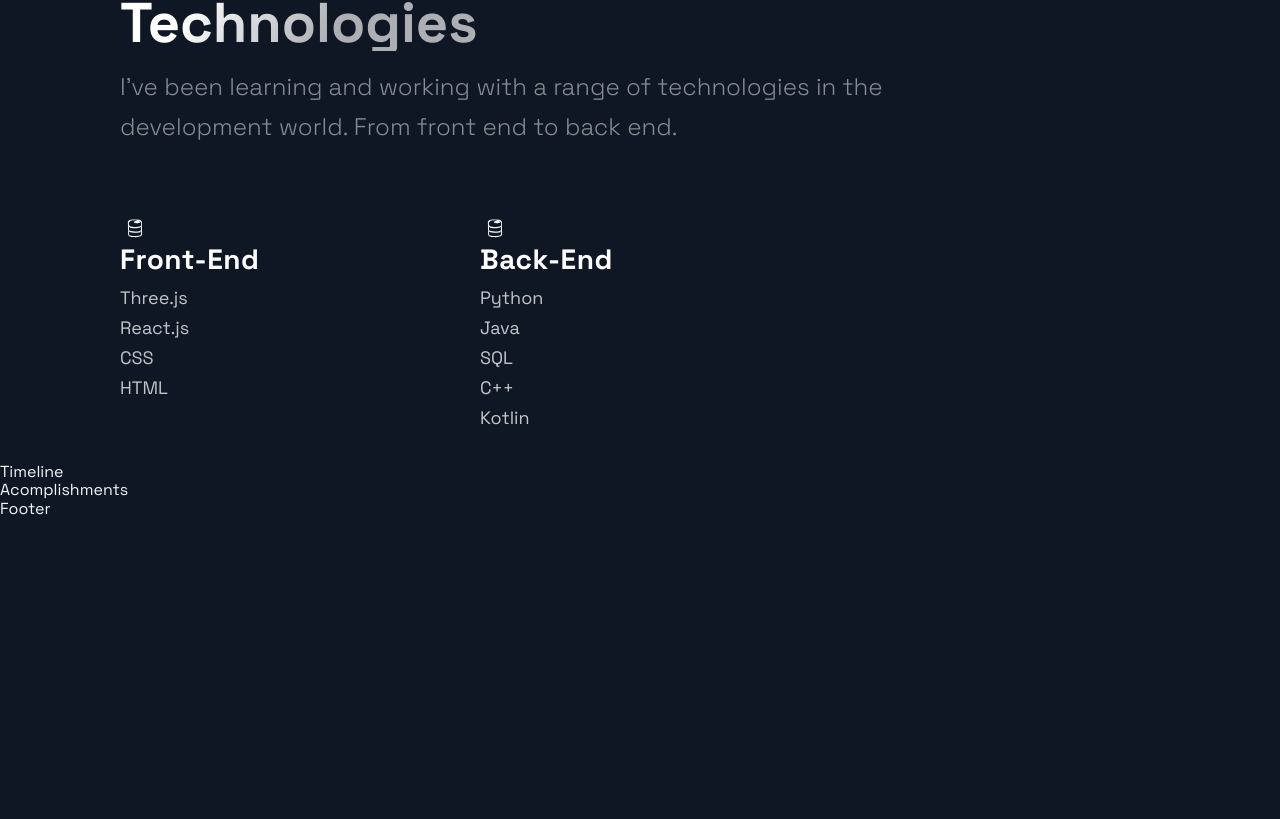
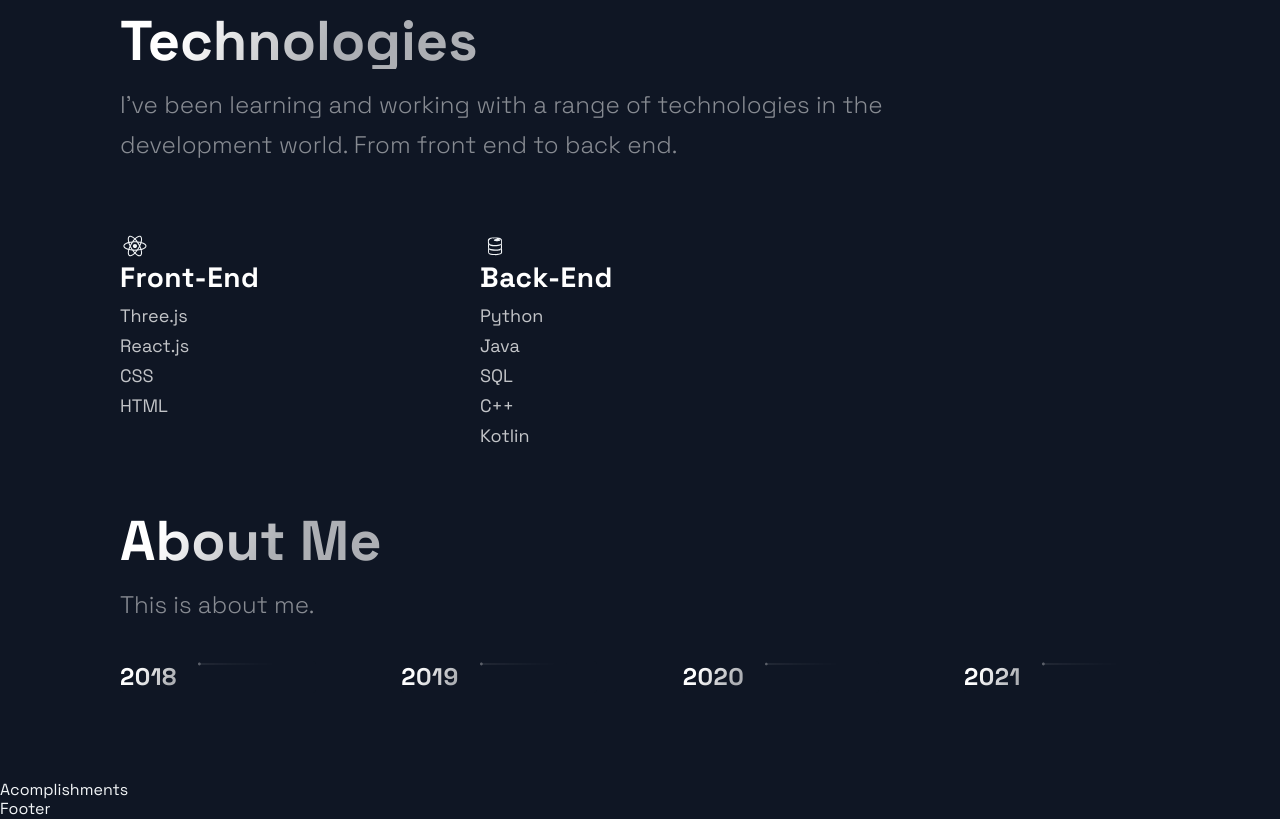
Before and after one commit to Ryoons/PortfolioProject, a Next.js app: page / in a window 1280 px wide. Shown: the part 2287-3106 px from the top of the page. Before the commit the page ends 2806 px from the top, so only its background shows below. Built offline with nearby package versions, Linux system fonts and the light colour scheme.

Commit message:
Timeline and added SVG for timeline

```diff
--- a/src/components/Technologies/Technologies.js
+++ b/src/components/Technologies/Technologies.js
@@ -6,6 +6,7 @@
 const Technologies = () =>  (
   <Section id="tech">
     <SectionDivider/>
+    <br/>
     <SectionTitle>Technologies</SectionTitle>
     <SectionText>
       I've been learning and working with a range of technologies in the development world.
@@ -13,7 +14,7 @@
     </SectionText>
     <List>
       <ListItem>
-        <DiFirebase size ="3rem"/>
+        <DiReact size ="3rem"/>
         <ListContainer>
           <ListTitle>Front-End</ListTitle>
           <ListParagraph>
--- a/src/components/TimeLine/TimeLine.js
+++ b/src/components/TimeLine/TimeLine.js
@@ -7,22 +7,22 @@
 const TOTAL_CAROUSEL_COUNT = TimeLineData.length;
 
 const Timeline = () => {
-  // const [activeItem, setActiveItem] = useState(0);
-  // const carouselRef = useRef();
+   const [activeItem, setActiveItem] = useState(0);
+   const carouselRef = useRef();
 
   // const scroll = (node, left) => {
   //   return node.scrollTo({ left, behavior: 'smooth' });
   // }
 
-  // const handleClick = (e, i) => {
-  //   e.preventDefault();
+   const handleClick = (e, i) => {
+     e.preventDefault();
 
-  //   if (carouselRef.current) {
-  //     const scrollLeft = Math.floor(carouselRef.current.scrollWidth * 0.7 * (i / TimeLineData.length));
+    if (carouselRef.current) {
+      const scrollLeft = Math.floor(carouselRef.current.scrollWidth * 0.7 * (i / TimeLineData.length));
 
-  //     scroll(carouselRef.current, scrollLeft);
-  //   }
-  // }
+      scroll(carouselRef.current, scrollLeft);
+    }
+  }
 
   // const handleScroll = () => {
   //   if (carouselRef.current) {
@@ -43,9 +43,59 @@
   // }, []);
 
   return (
-    <div>
-      Timeline
-    </div>
+    <Section id="about">
+      <SectionTitle>About Me</SectionTitle>
+      <SectionText>
+        This is about me.
+      </SectionText>
+      <CarouselContainer ref = {carouselRef}>
+        <>
+          {TimeLineData.map((item, index) => (
+            <CarouselMobileScrollNode key = {index} final = {index === TOTAL_CAROUSEL_COUNT -1}>
+              <CarouselItem
+                index = {index}
+                id = {`carousel__item-${index}`}
+                active= {activeItem}
+                onClick = {(e) => handleClick(e, index)}>
+                  <CarouselItemTitle>
+                    {item.year}
+                    <CarouselItemImg
+                    width="208"
+                    height="6"
+                    viewBox="0 0 208 6"
+                    fill="none"
+                    xmlns="http://www.w3.org/2000/svg">
+                    <path
+                      fill-rule="evenodd"
+                      clip-rule="evenodd"
+                      d="M2.5 5.5C3.88071 5.5 5 4.38071 5 3V3.5L208 3.50002V2.50002L5 2.5V3C5 1.61929 3.88071 0.5 2.5 0.5C1.11929 0.5 0 1.61929 0 3C0 4.38071 1.11929 5.5 2.5 5.5Z"
+                      fill="url(#paint0_linear)"
+                      fill-opacity="0.33"
+                    />
+                    <defs>
+                      <linearGradient
+                        id="paint0_linear"
+                        x1="-4.30412e-10"
+                        y1="0.5"
+                        x2="208"
+                        y2="0.500295"
+                        gradientUnits="userSpaceOnUse">
+                        <stop stop-color="white" />
+                        <stop
+                          offset="0.79478"
+                          stop-color="white"
+                          stop-opacity="0"
+                        />
+                      </linearGradient>
+                    </defs>
+                  </CarouselItemImg>
+                  </CarouselItemTitle>
+                </CarouselItem>
+            </CarouselMobileScrollNode>
+          ))}
+        </>
+      </CarouselContainer>
+    </Section>
   );
 };
 
--- a/src/constants/constants.js
+++ b/src/constants/constants.js
@@ -38,9 +38,8 @@
 ];
 
 export const TimeLineData = [
-  { year: 2017, text: 'Started my journey', },
-  { year: 2018, text: 'Worked as a freelance developer', },
-  { year: 2019, text: 'Founded JavaScript Mastery', },
-  { year: 2020, text: 'Shared my projects with the world', },
-  { year: 2021, text: 'Started my own platform', },
+  { year: 2018, text: 'Opened the door to developing, researching and exploring for what is right for me.', },
+  { year: 2019, text: 'Started my path in developing with Java', },
+  { year: 2020, text: 'Worked as a freelance developer', },
+  { year: 2021, text: 'Founded JavaScript Mastery', },
 ];
```
